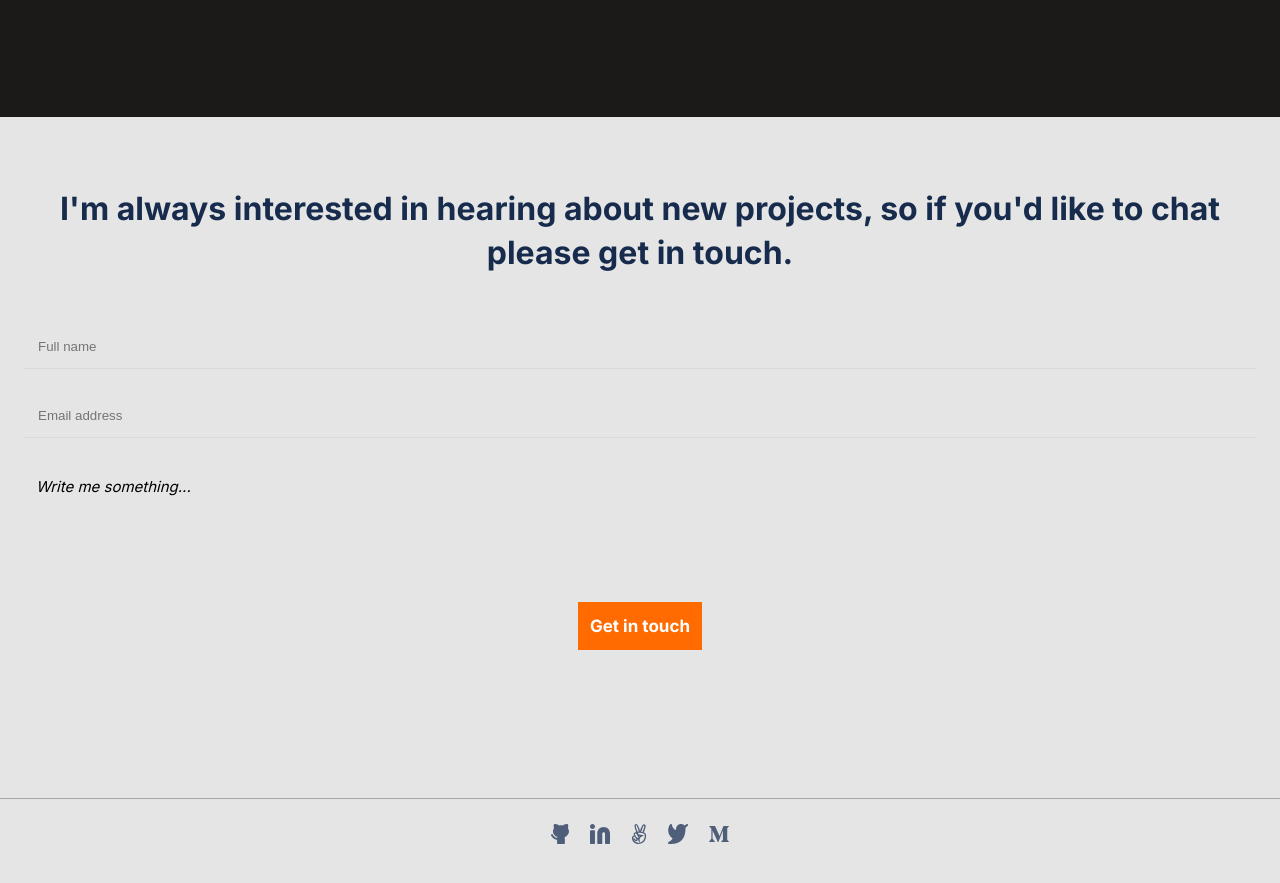
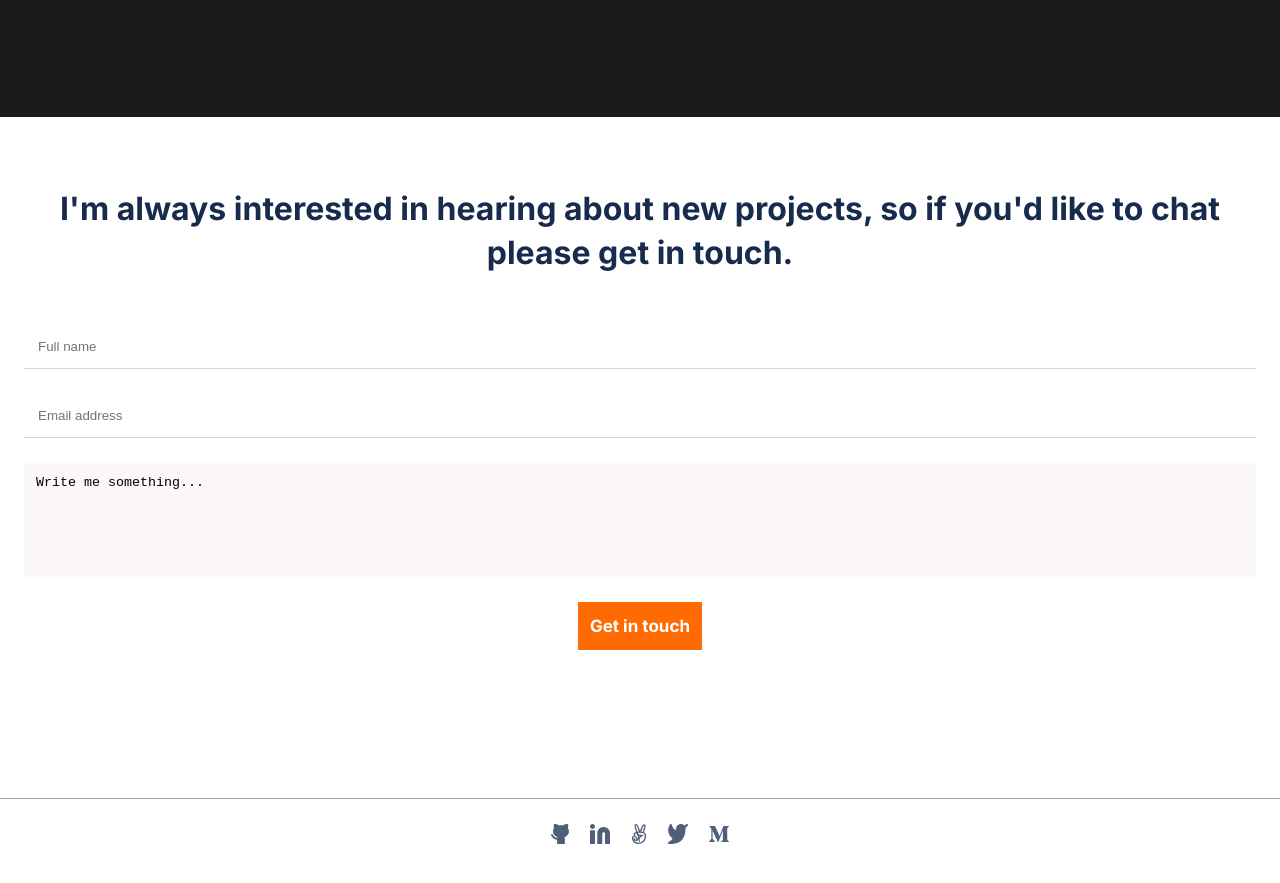
Before and after one commit to Alejuda/MyWebPortfolio, a website: page index.html in a window 1280 px wide. Shown: the part 4225-5108 px from the top of the page. Drawn offline with Linux system fonts and the light colour scheme.

Commit message:
Fix in background color and missing required command

```diff
--- a/index.html
+++ b/index.html
@@ -199,15 +199,15 @@
         chat please get in touch.
       </h2>
       <form class="form" method="post">
-        <input class="input-control" type="text" id="name" name="name" placeholder="Full name" />
+        <input class="input-control" type="text" id="name" name="name" placeholder="Full name" required/>
         <input
         class="input-control"
           type="emai"
           id="email"
           name="email"
           placeholder="Email address"
-        />
-        <textarea class="textarea-input-control" name="content" id="content" placeholder="Write me something..."></textarea>
+         required/>
+        <textarea class="textarea-input-control" name="content" id="content" placeholder="Write me something...">Write me something...</textarea>
         <button class="see-btn submit-btn" type="submit">Get in touch</button>
       </form>
     </section>
--- a/style.css
+++ b/style.css
@@ -306,7 +306,6 @@
 
 .form-container {
   padding: 70px 24px;
-  background-color: #E5E5E5;
 }
 
 .section-title-2 {
@@ -338,7 +337,7 @@
 .textarea-input-control{
   width: 100%;
   height: 114px;
-  background-color: transparent;
+  background-color: #FBF8F7;
   padding: 12px;
   resize: none;
   border: none;
@@ -364,7 +363,6 @@
   width: 100%;
   height: 108px;
   padding: 25px;
-  background-color: #E5E5E5;
   border-top: 1px solid #a6a8ad;
 }
 
```
